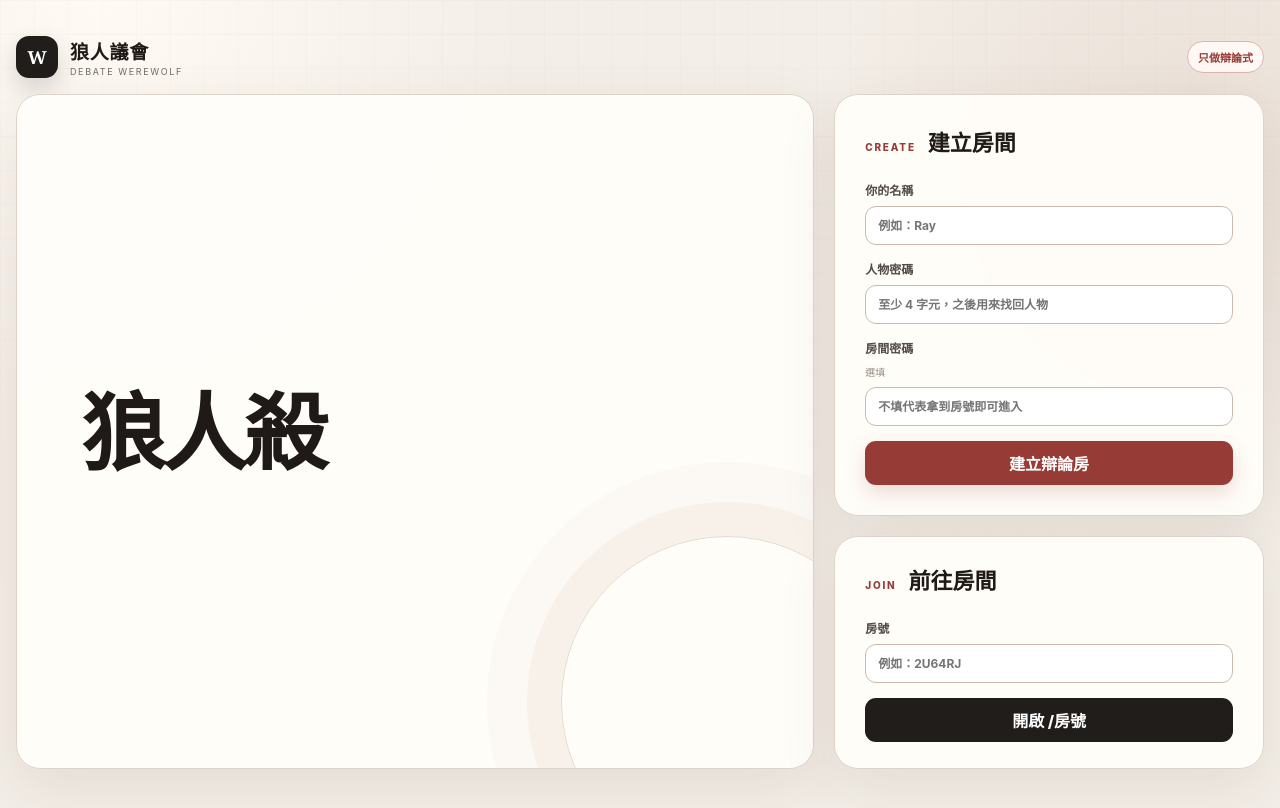
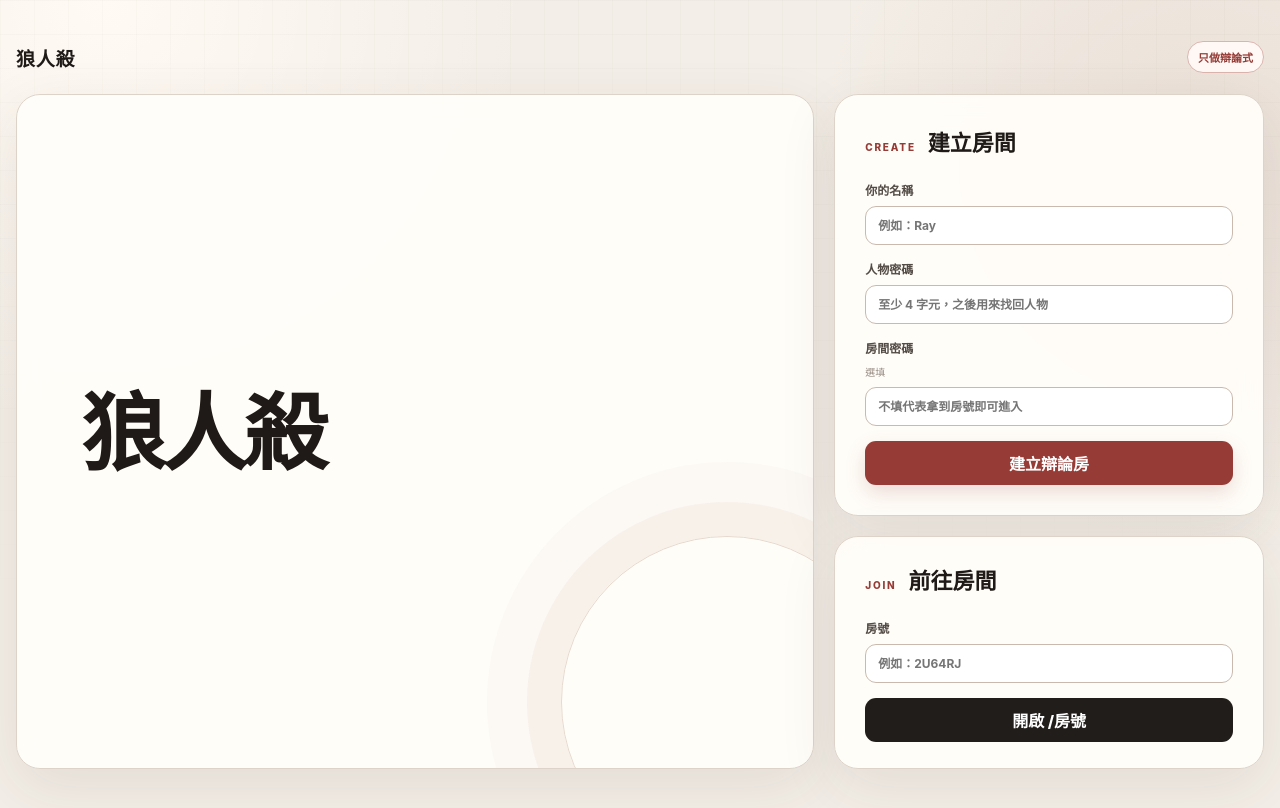
Before and after one commit to Ray20123315/werewolf-ai-worker, a website: page public/index.html in a window 1280 px wide. Drawn offline with Linux system fonts and the light colour scheme; no server answers.

Commit message:
Rename site brand to 狼人殺

```diff
--- a/public/index.html
+++ b/public/index.html
@@ -4,7 +4,7 @@
   <meta charset="utf-8" />
   <meta name="viewport" content="width=device-width, initial-scale=1" />
   <meta name="theme-color" content="#f4efe8" />
-  <title>狼人議會 — 辯論式狼人殺</title>
+  <title>狼人殺</title>
   <meta name="description" content="Cloudflare Workers 辯論式狼人殺：持久人物登入、完整角色庫、自由聊天、BYOK AI。" />
   <link rel="stylesheet" href="/styles.css" />
 </head>
@@ -13,8 +13,7 @@
   <main class="shell">
     <header class="brandbar">
       <a href="/" class="brand" aria-label="回首頁">
-        <span class="brand-mark">W</span>
-        <span><b>狼人議會</b><small>DEBATE WEREWOLF</small></span>
+        <span><b>狼人殺</b></span>
       </a>
       <div class="brand-actions">
         <span class="mode-chip">只做辯論式</span>
```
